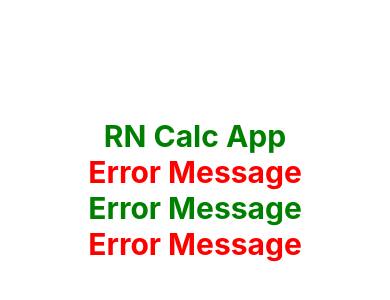
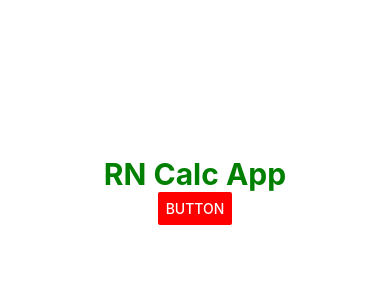
Before and after one commit to Ray901104/react-native, a React Native app in the folder rn-calc/: screen / in a window 390 px wide. Shown: the part 232-532 px from the top of the page. Built offline with nearby package versions, Linux system fonts and the light colour scheme.

Commit message:
Button 컴포넌트와 props

```diff
--- a/rn-calc/src/App.js
+++ b/rn-calc/src/App.js
@@ -1,15 +1,11 @@
 import {StatusBar} from 'expo-status-bar';
-import {StyleSheet, Text, View} from 'react-native';
+import {Button, StyleSheet, Text, View} from 'react-native';
 
 export default function App() {
-    const isError = true;
-
     return (
         <View style={styles.container}>
             <Text style={styles.text}>RN Calc App</Text>
-            <Text style={[styles.text, styles.error]}>Error Message</Text>
-            <Text style={[styles.error, styles.text]}>Error Message</Text>
-            <Text style={[styles.text, isError && styles.error]}>Error Message</Text>
+            <Button title={"button"} color={"red"} onPress={() => console.log("click!")}></Button>
             <StatusBar style="auto"/>
         </View>
     );
@@ -27,7 +23,4 @@ const styles = StyleSheet.create({
         fontWeight: '700',
         color: 'green',
     },
-    error: {
-        color: 'red',
-    }
 });
```
